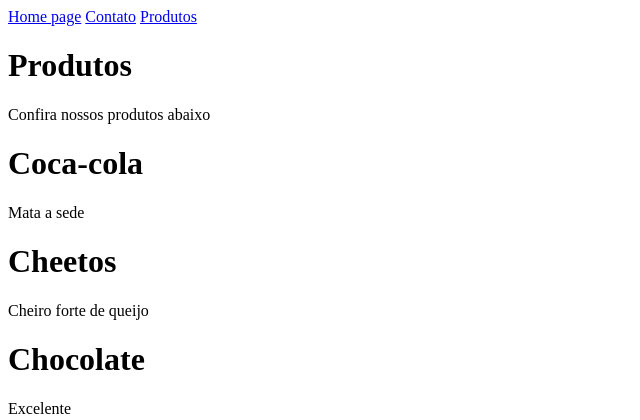
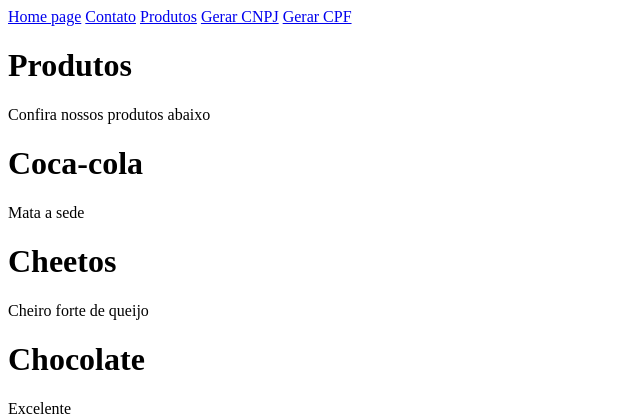
Before and after one commit to JoelKSasaki/estudos---LP3, a Flask app: page /produtos in a window 1280 px wide. Shown: the top 420 px of the page, without its empty margins (0-640 px from the left). Run offline with Flask 3, Linux system fonts and the light colour scheme.

Commit message:
Add files via upload

```diff
--- a/estudos-lp3/projeto_lp3/projeto_lp3/app.py
+++ b/estudos-lp3/projeto_lp3/projeto_lp3/app.py
@@ -35,20 +35,18 @@ def produtos():
 @app.route("/cpf")
 def cpf():
     cpf = CPF()
-    return f"<h1>Gerar CPF</h1>: {cpf.generate(mask=True)}"
+    return render_template("cpf.html", cpf = cpf.generate(True))
 
 @app.route("/cnpj")
 def cnpj():
     cnpj = CNPJ()
-    return f"<h1>Gerar CPF</h1>: {cnpj.generate(mask=True)}"
-
-def cnpj():
-    cnpj = cnpj.generate((True))
-    return cnpj
+    return render_template("cnpj.html", cnpj = cnpj.generate(True))
 
 @app.route("/serviços")
 def servico():
     return "<h2>Nossos Serviços<h2>"
 
+if __name__ == "__main__":
+    app.run()
 
-app.run()
+'''<h1>Gerar CNPJ</h1>: {cnpj.generate(mask=True)}'''
--- a/estudos-lp3/projeto_lp3/projeto_lp3/templates/base.html
+++ b/estudos-lp3/projeto_lp3/projeto_lp3/templates/base.html
@@ -14,6 +14,8 @@
         <a href="/">Home page</a>
         <a href="/contato">Contato</a>
         <a href="/produtos">Produtos</a>
+        <a href="/cnpj">Gerar CNPJ</a>
+        <a href="/cpf">Gerar CPF</a>
     </nav>
 
     {% block content %}
```
Also changed, not shown: estudos-lp3/projeto_lp3/projeto_lp3/templates/cnpj.html (added, +8 -0 lines), estudos-lp3/projeto_lp3/projeto_lp3/templates/cpf.html (added, +8 -0 lines).
